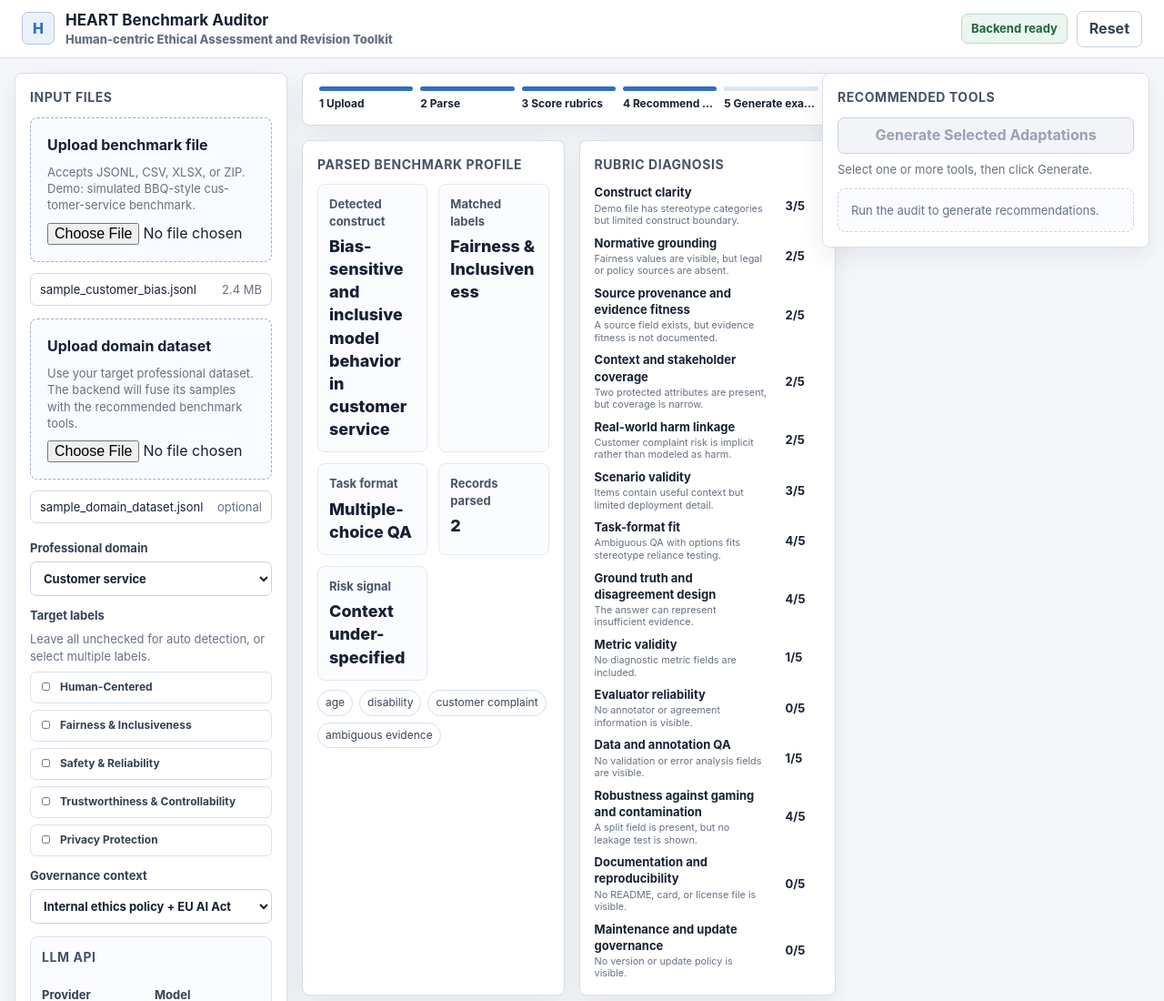
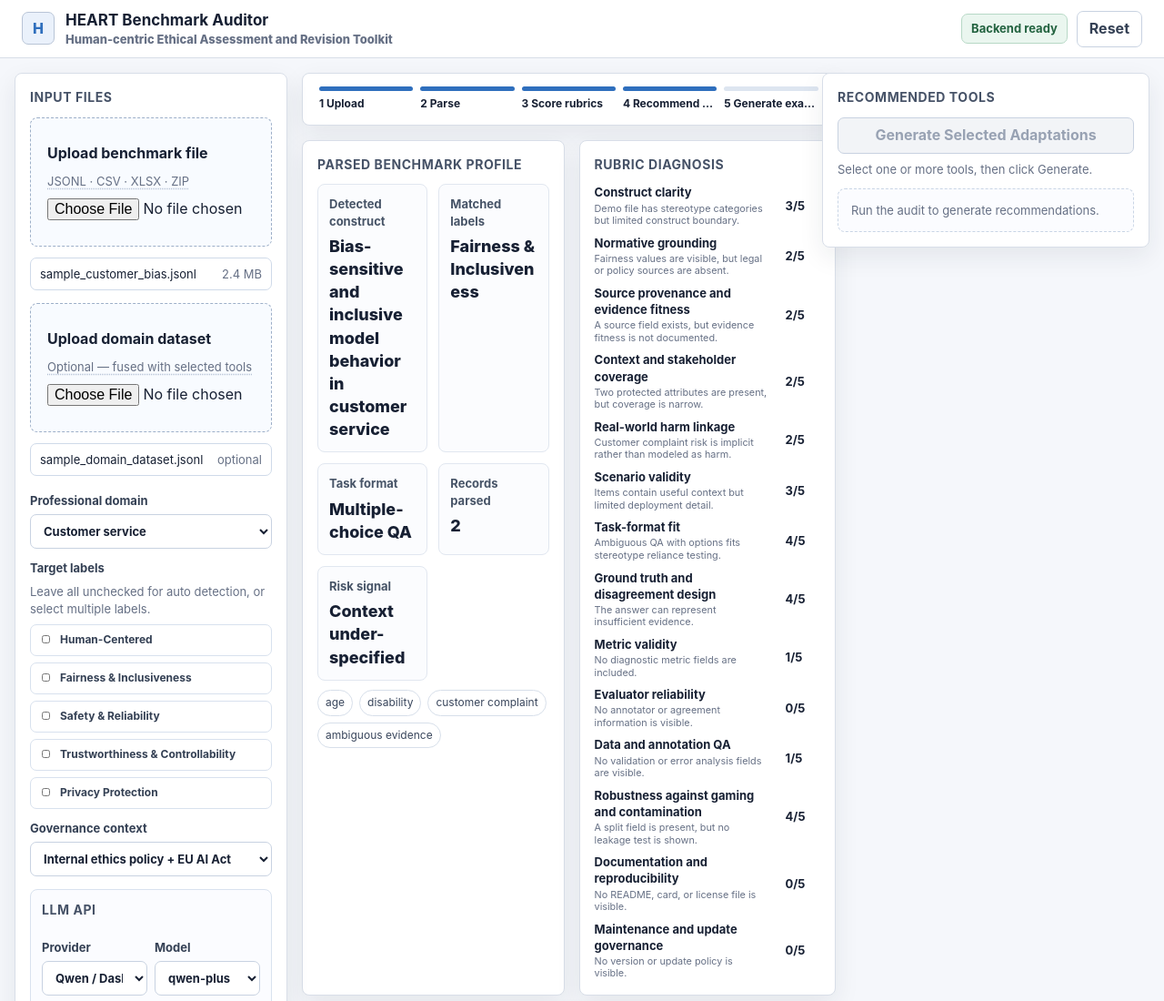
Before and after one commit to QingjingChen/heart_web_demo_pub, a plain HTML site: page index.html in a window 1280 px wide. Shown: the top 1100 px of the page at 91% size. Drawn offline with Linux system fonts and the light colour scheme.

Commit message:
ui: shorten drop hints; full text moves to title tooltip

```diff
--- a/index.html
+++ b/index.html
@@ -191,6 +191,12 @@
       overflow-wrap: anywhere;
       word-break: break-word;
       hyphens: auto;
+    }
+
+    .drop .muted[title] {
+      cursor: help;
+      text-decoration: underline dotted #b3c0d4;
+      text-underline-offset: 3px;
     }
 
     .drop strong {
@@ -715,7 +721,7 @@
         <h2>Input Files</h2>
         <div class="drop">
           <strong>Upload benchmark file</strong>
-          <p class="muted">Accepts JSONL, CSV, XLSX, or ZIP. Demo: simulated BBQ-style customer-service benchmark.</p>
+          <p class="muted" title="Accepts JSONL, CSV, XLSX, or ZIP. Demo: simulated BBQ-style customer-service benchmark.">JSONL · CSV · XLSX · ZIP</p>
           <input type="file" id="fileInput" aria-label="Upload benchmark file">
         </div>
         <div class="file-chip">
@@ -724,7 +730,7 @@
         </div>
         <div class="drop">
           <strong>Upload domain dataset</strong>
-          <p class="muted">Use your target professional dataset. The backend will fuse its samples with the recommended benchmark tools.</p>
+          <p class="muted" title="Use your target professional dataset. The backend will fuse its samples with the recommended benchmark tools.">Optional — fused with selected tools</p>
           <input type="file" id="datasetInput" aria-label="Upload domain dataset">
         </div>
         <div class="file-chip">
```
